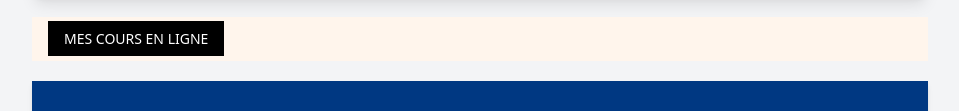
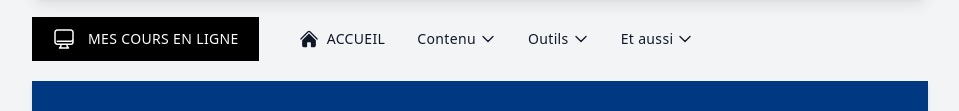
Before and after one commit to elvisnduwimana28-hash/TP_DEV_WEB, a plain HTML site: page dev_web.html in a window 1280 px wide. Shown: the part 379-490 px from the top of the page, without its empty margins (160-1119 px from the left). Drawn offline with nearby package versions, Linux system fonts and the light colour scheme.

Commit message:
Modification2

```diff
--- a/dev_web.html
+++ b/dev_web.html
@@ -56,16 +56,49 @@
             </h1>
         </div>
     </div>
-    <nav class="bg-[#fff5ec] text-sm font-sans whitespace-nowrap flex items-center">
-        <div class="container mx-auto px-4 py-3 flex items-center">
+    <div class="flex flex-wrap items-center gap-10">
 
-            <ul class="flex items-center space-x-6">
-                <li>
-                    <a href="cours.html" class="text-white bg-black font-medium px-4 py-2">MES COURS EN LIGNE</a>
-                </li>
-            </ul>
-        </div>
-    </nav>
+        <a href="cours.html" class="flex items-center gap-3 bg-black text-white px-5 py-2.5 hover:bg-gray-800 transition-colors">
+            <svg xmlns="http://www.w3.org/2000/svg" fill="none" viewBox="0 0 24 24" stroke-width="1.5" stroke="currentColor" class="w-6 h-6">
+                <path stroke-linecap="round" stroke-linejoin="round" d="M9 17.25v1.007a3 3 0 01-.879 2.122L7.5 21h9l-.621-.621A3 3 0 0115 18.257V17.25m6-12V15a2.25 2.25 0 01-2.25 2.25H5.25A2.25 2.25 0 013 15V5.25m18 0A2.25 2.25 0 0018.75 3H5.25A2.25 2.25 0 003 5.25m18 0V12a2.25 2.25 0 01-2.25 2.25H5.25" />
+            </svg>
+            <span class="uppercase font-medium tracking-wide text-sm">Mes cours en ligne</span>
+        </a>
+
+        <nav class="flex items-center gap-8 text-gray-900 text-sm font-medium uppercase tracking-wide">
+
+            <a href="cours.html" class="flex items-center gap-2 hover:text-gray-600 transition-colors">
+                <svg xmlns="http://www.w3.org/2000/svg" viewBox="0 0 24 24" fill="currentColor" class="w-5 h-5">
+                    <path d="M11.47 3.84a.75.75 0 011.06 0l8.69 8.69a.75.75 0 101.06-1.06l-8.689-8.69a2.25 2.25 0 00-3.182 0l-8.69 8.69a.75.75 0 001.061 1.06l8.69-8.69z" />
+                    <path d="M12 5.432l8.159 8.159c.03.03.06.058.091.086v6.198c0 1.035-.84 1.875-1.875 1.875H15a.75.75 0 01-.75-.75v-4.5a.75.75 0 00-.75-.75h-3a.75.75 0 00-.75.75V21a.75.75 0 01-.75.75H5.625a1.875 1.875 0 01-1.875-1.875v-6.198a2.29 2.29 0 00.091-.086L12 5.43z" />
+                </svg>
+                Accueil
+            </a>
+
+            <button class="flex items-center gap-1 hover:text-gray-600 transition-colors group">
+                Contenu
+                <svg xmlns="http://www.w3.org/2000/svg" fill="none" viewBox="0 0 24 24" stroke-width="2" stroke="currentColor" class="w-4 h-4 group-hover:rotate-180 transition-transform">
+                    <path stroke-linecap="round" stroke-linejoin="round" d="M19.5 8.25l-7.5 7.5-7.5-7.5" />
+                </svg>
+            </button>
+
+            <button class="flex items-center gap-1 hover:text-gray-600 transition-colors group">
+                Outils
+                <svg xmlns="http://www.w3.org/2000/svg" fill="none" viewBox="0 0 24 24" stroke-width="2" stroke="currentColor" class="w-4 h-4 group-hover:rotate-180 transition-transform">
+                    <path stroke-linecap="round" stroke-linejoin="round" d="M19.5 8.25l-7.5 7.5-7.5-7.5" />
+                </svg>
+            </button>
+
+            <button class="flex items-center gap-1 hover:text-gray-600 transition-colors group">
+                Et aussi
+                <svg xmlns="http://www.w3.org/2000/svg" fill="none" viewBox="0 0 24 24" stroke-width="2" stroke="currentColor" class="w-4 h-4 group-hover:rotate-180 transition-transform">
+                    <path stroke-linecap="round" stroke-linejoin="round" d="M19.5 8.25l-7.5 7.5-7.5-7.5" />
+                </svg>
+            </button>
+
+        </nav>
+    </div>
+
     <header class="bg-[#003882] text-white pt-8 pb-12 px-4 shadow-md">
         <div class="max-w-7xl mx-auto flex flex-col">
 
@@ -252,31 +285,6 @@
             <p class="font-bold text-black text-2xl uppercase">Paramètres du cours</p>
         </div>
     </footer>
-    <menu>
-        <ul class="flex justify-center space-x-6">
-            <li>
-                <a href="#" class="text-gray-700 hover:text-black">Modifier les paramètres</a>
-            </li>
-            <li>
-                <a href="#" class="text-gray-700 hover:text-black">Gérer les participants</a>
-            </li>
-            <li>
-                <a href="#" class="text-gray-700 hover:text-black">Rapports du cours</a>
-            </li>
-            <li>
-                <a href="#" class="text-gray-700 hover:text-black">Sauvegarder le cours</a>
-            </li>
-            <li>
-                <a href="#" class="text-gray-700 hover:text-black">Restaurer le cours</a>
-            </li>
-            <li>
-                <a href="#" class="text-gray-700 hover:text-black">Importer dans le cours</a>
-            </li>
-            <li>
-                <a href="#" class="text-gray-700 hover:text-black">Réinitialiser le cours</a>
-            </li>
-        </ul>
-    </menu>
 
 
 
```
